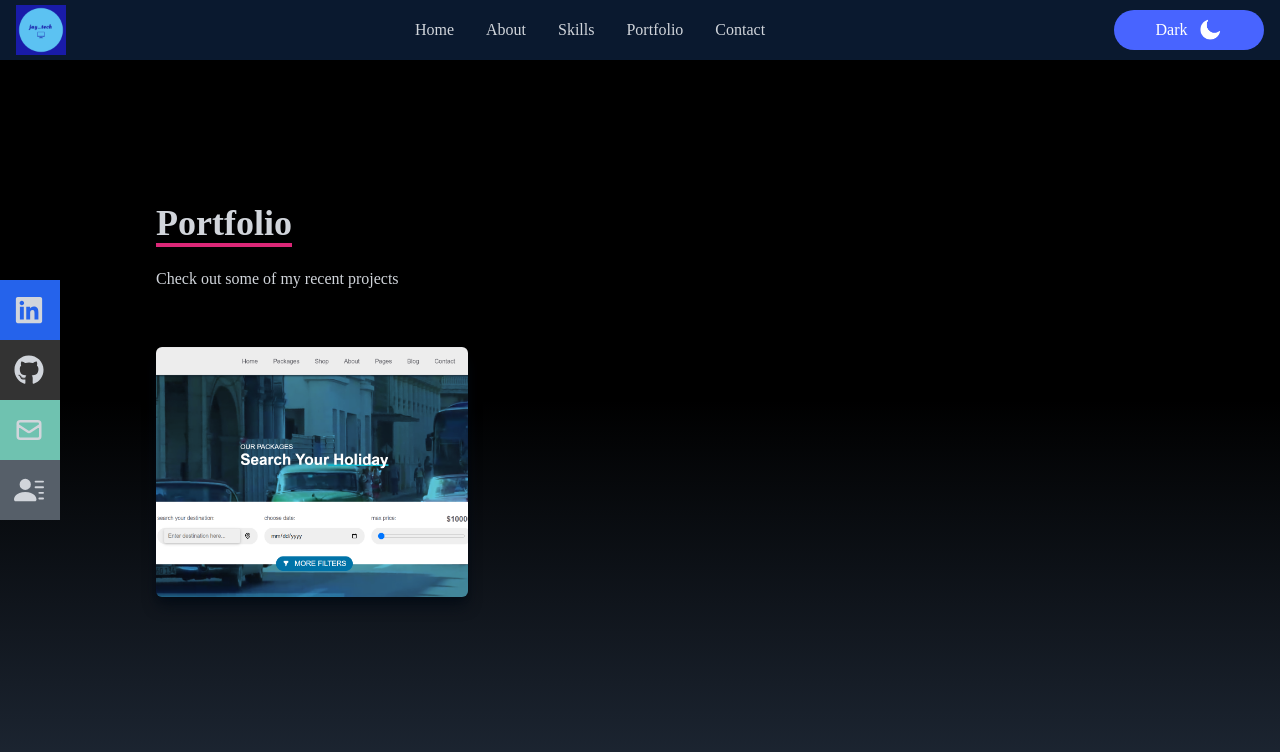
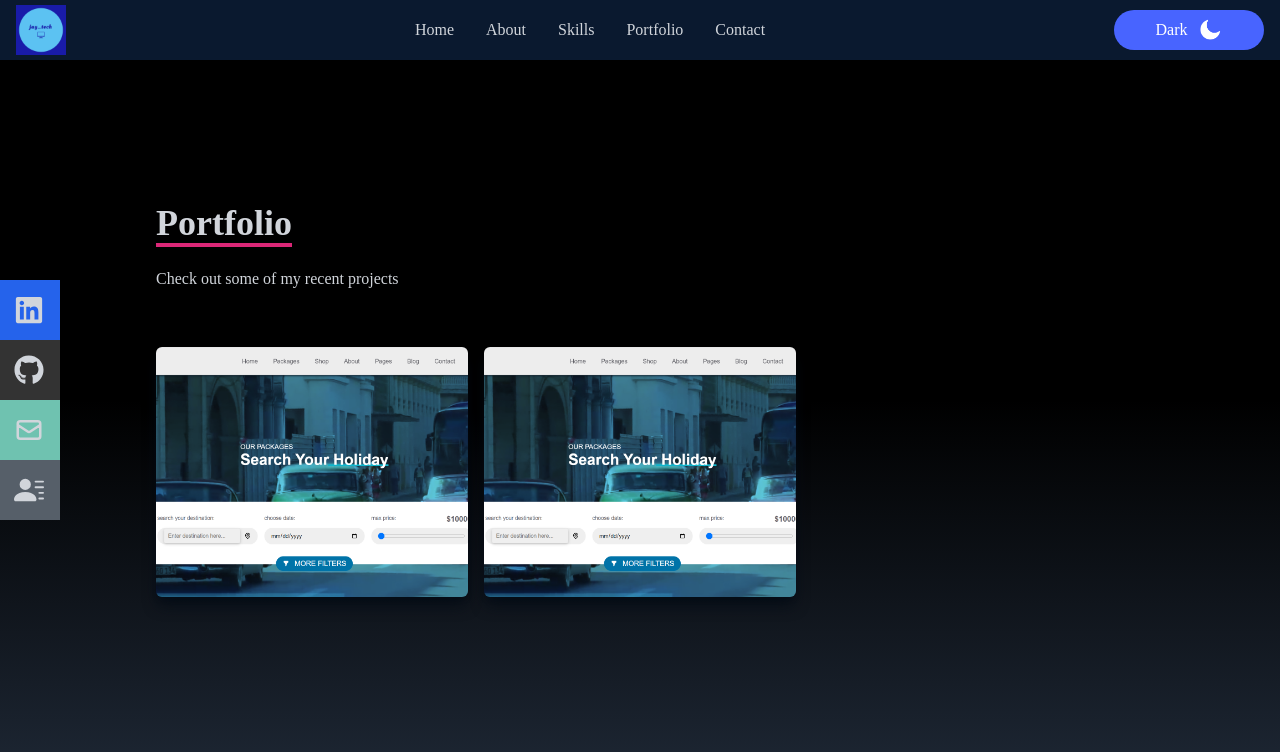
Before and after one commit to brosjayme/portfolio, a React (Create React App) app: page /portfolio in a window 1280 px wide. Shown: the top 752 px of the page. Built offline with nearby package versions, Linux system fonts and the light colour scheme.

Commit message:
added projects i worked on

```diff
--- a/src/data/data.js
+++ b/src/data/data.js
@@ -6,5 +6,13 @@ export const data =[
         image:travel,
         github:"",
         live:"",
+    },
+
+    {
+        id:1,
+        name:"a travel agency website",
+        image:travel,
+        github:"",
+        live:"",
     }
 ]
--- a/src/pages/Portfolio.jsx
+++ b/src/pages/Portfolio.jsx
@@ -48,7 +48,8 @@ const Portfolio = () => {
           </button>
         </a>
         {/* eslint-disable-next-line */}
-        <a href={item.live} target="_blank">
+        <a href='http://' target="_blank">
+
           <button
             className="text-center rounded-lg px-4 py-3 m-2
                        bg-white text-gray-700 font-bold text-lg"
@@ -56,13 +57,13 @@ const Portfolio = () => {
             Live
           </button>
         </a>
+        </div>
       </div>
-    </div>
   </div>
 ))}
 
+</div>
 
-</div>
       </div>
      </div>
      </>
```
